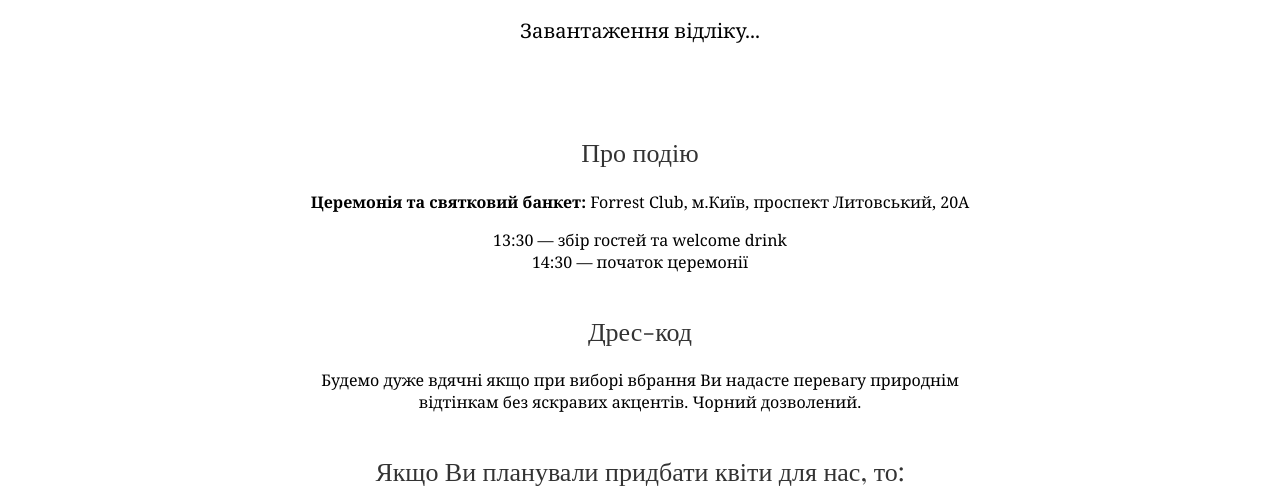
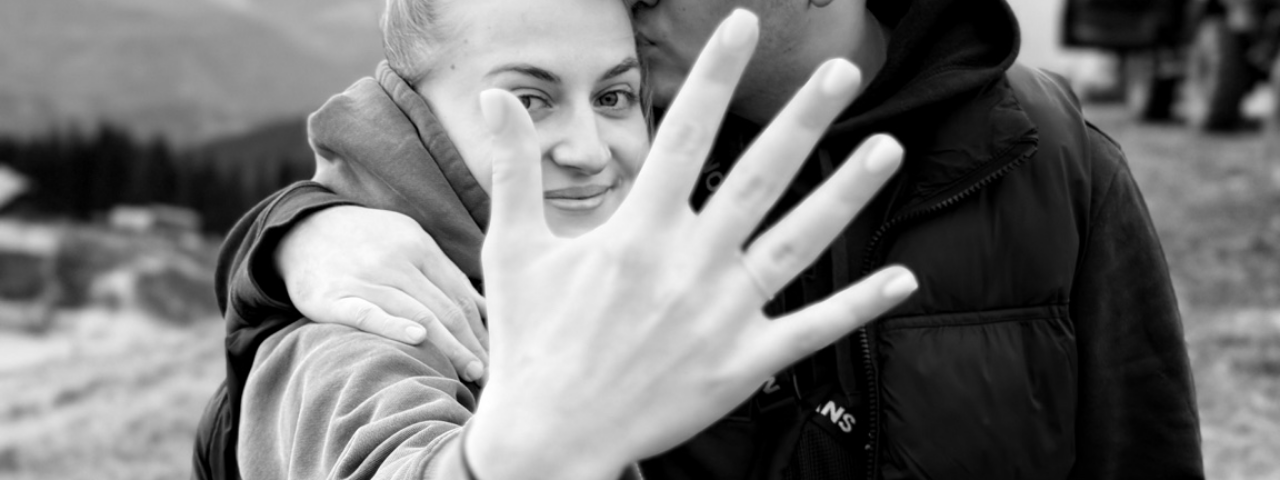
Before and after one commit to MariiaSlipanchuk/wedding-invite, a plain HTML site: page index.html in a window 1280 px wide. Shown: the part 120-619 px from the top of the page. Drawn offline with nearby package versions, Linux system fonts and the light colour scheme; a web font is replaced by a local one.

Commit message:
зміна коду фото

```diff
--- a/index.html
+++ b/index.html
@@ -59,7 +59,7 @@
 </head>
 <body>
     <header><header style="text-align: center;">
-    <img src="your-photo.jpg" alt="Наше фото" style="width: 100%; max-height: 400px; object-fit: cover;">
+    <img src="main-photo.jpeg" alt="Наше фото" style="width: 100%; max-height: 600px; object-fit: cover;">
     <div style="
         font-family: 'Playfair Display', serif;
         font-size: 36px;
```
